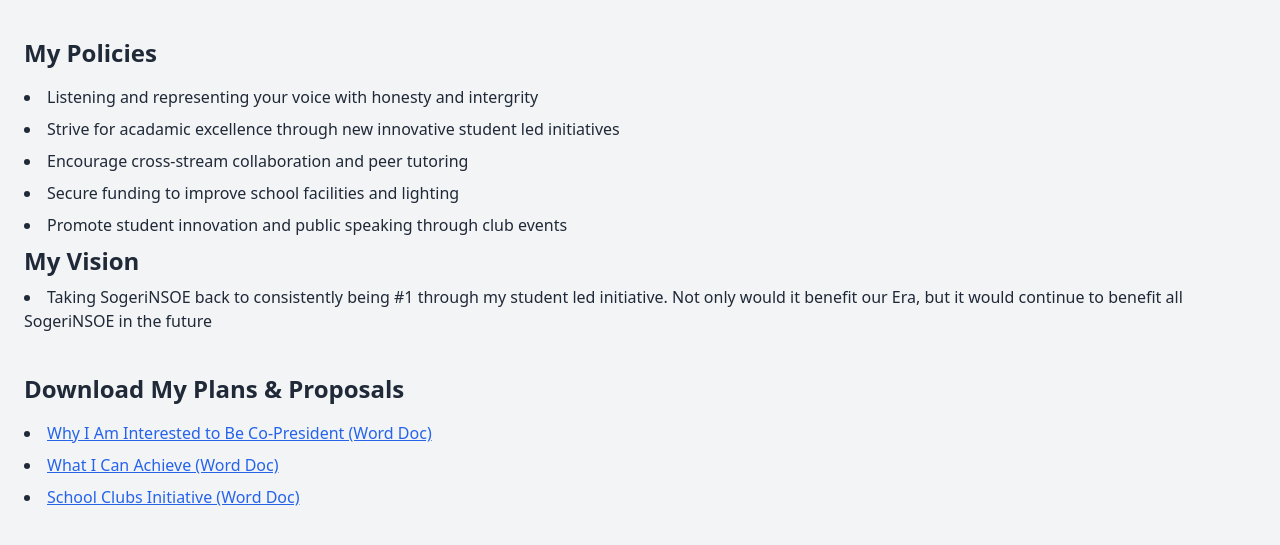
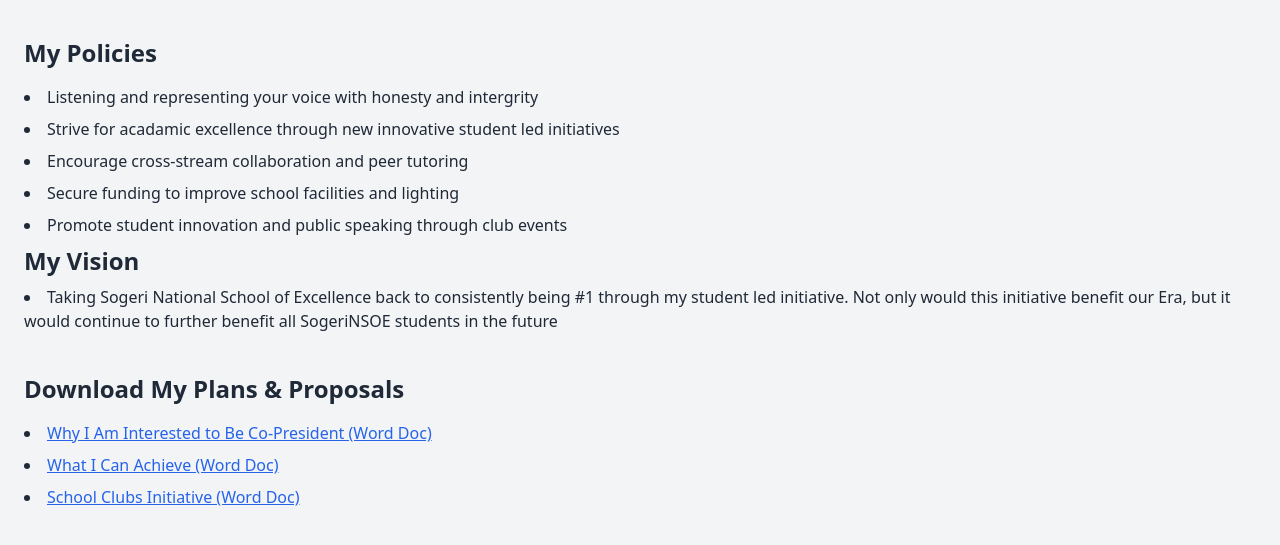
Before and after one commit to james-waibauru/james-campaign-site, a plain HTML site: page index.html in a window 1280 px wide. Shown: the part 549-1094 px from the top of the page. Drawn offline with nearby package versions, Linux system fonts and the light colour scheme.

Commit message:
Update index.html

```diff
--- a/index.html
+++ b/index.html
@@ -40,7 +40,7 @@
         <li>Promote student innovation and public speaking through club events</li>
 
         <h2 class="text-2xl font-semibold mb-4">My Vision</h2>
-        <li>Taking SogeriNSOE back to consistently being #1 through my student led initiative. Not only would it benefit our Era, but it would continue to benefit all SogeriNSOE in the future</li>
+        <li>Taking Sogeri National School of Excellence back to consistently being #1 through my student led initiative. Not only would this initiative benefit our Era, but it would continue to further benefit all SogeriNSOE students in the future</li>
 
       </ul>
     </section>
```
